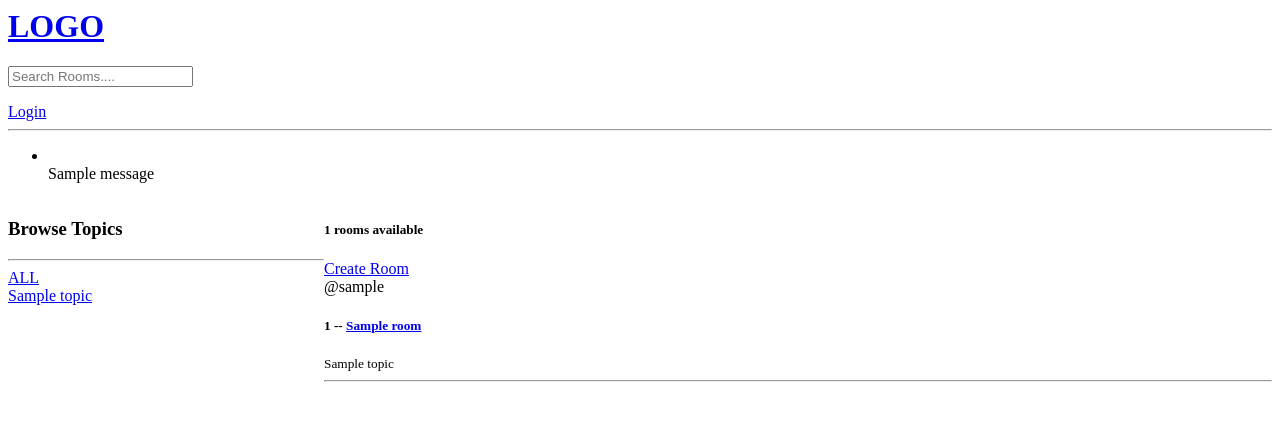
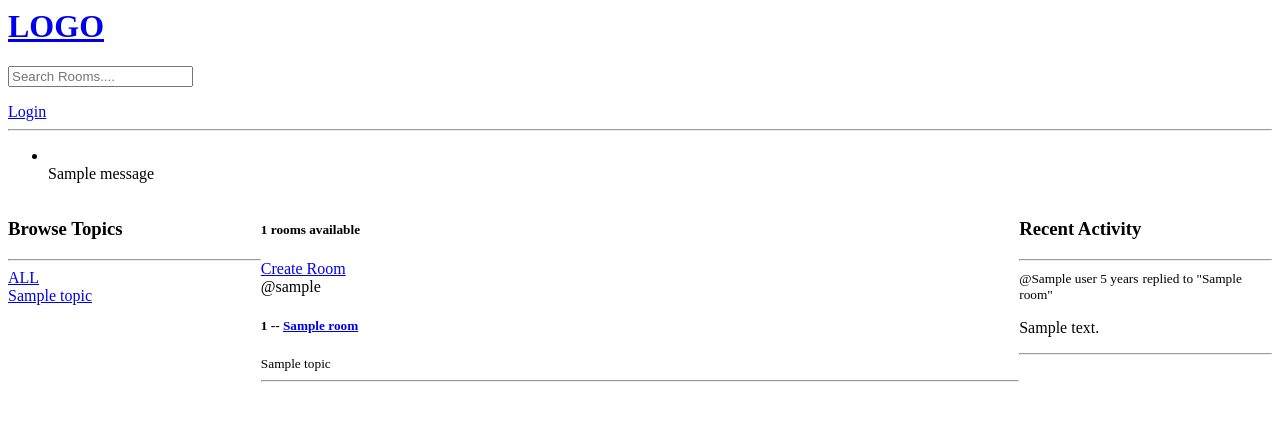
Before and after one commit to zerg26/Python-Django, a Django app: template base/templates/base/home.html in a window 1280 px wide. Shown: the top 421 px of the page. Run offline with Django 3.2, Linux system fonts and the light colour scheme; the template is opened without the code that fills it: most values are stand-ins (such as "Sample title", 1, 10 or a date in 2020); one stand-in notice (Sample message) is shown.

Commit message:
components

```diff
--- a/base/models.py
+++ b/base/models.py
@@ -35,5 +35,8 @@ class Message(models.Model):
     updated = models.DateTimeField(auto_now=True)
     created = models.DateTimeField(auto_now_add=True)
 
+    class Meta:
+        ordering = ['-updated', '-created']
+
     def __str__(self):
         return self.body[0:50]
--- /dev/null
+++ b/base/templates/base/activity_component.html
@@ -0,0 +1,14 @@
+<h3>Recent Activity</h3>
+        <hr>
+        {% for message in room_messages %}
+            <div>
+                <small>@{{message.user}}   {{message.created|timesince}}</small>
+                <small>replied to "{{message.room}}"</small>
+
+                <p>{{message}}</p>
+                {% if request.user == message.user%}
+                    <a href="{% url 'delete-message' message.id %}">Delete</a>
+                {%endif%}
+                <hr>
+            </div>
+        {%endfor%}
--- /dev/null
+++ b/base/templates/base/feed_component.html
@@ -0,0 +1,19 @@
+<div>
+    {% for room in rooms %}
+        <div>
+            {% if request.user == room.host%}
+            <a href="{% url 'update-room' room.id %}">Edit</a>
+            <a href="{% url 'delete-room' room.id %}">Delete</a>
+            {%endif%}
+
+            <span>@{{room.host.username}}</span>
+            <h5>{{room.id}} -- <a href='{% url "room" room.id %}'> {{room.name}} </a> </h5>
+
+            <small>{{room.topic.name}}</small>
+            <hr>
+
+        </div>
+
+
+    {%endfor%}
+</div>
--- a/base/templates/base/home.html
+++ b/base/templates/base/home.html
@@ -6,26 +6,14 @@
 <style>
     .home-container{
         display: grid;
-        grid-template-columns: 1fr 3fr;
+        grid-template-columns: 1fr 3fr 1fr;
     }
 </style>
 
 <div class="home-container">
 
     <div>
-        <h3>Browse Topics</h3>
-        <hr>
-
-        <div>
-            <a href="{% url 'home' %}">ALL</a>
-        </div>
-
-        {% for topic in topics %}
-            <div>
-                <a href="{% url 'home' %}?q={{ topic.name }}">{{topic.name}}</a>
-            </div>
-
-        {%endfor%}
+        {% include 'base/topics_component.html' %}
 
     </div>
 
@@ -33,27 +21,14 @@
         <h5>{{room_count}} rooms available</h5>
         <a href="{% url 'create-room' %}">Create Room</a>
 
-
-        <div>
-            {% for room in rooms %}
-                <div>
-                    {% if request.user == room.host%}
-                    <a href="{% url 'update-room' room.id %}">Edit</a>
-                    <a href="{% url 'delete-room' room.id %}">Delete</a>
-                    {%endif%}
-
-                    <span>@{{room.host.username}}</span>
-                    <h5>{{room.id}} -- <a href='{% url "room" room.id %}'> {{room.name}} </a> </h5>
-
-                    <small>{{room.topic.name}}</small>
-                    <hr>
-
-                </div>
+        {% include 'base/feed_component.html' %}
 
 
-            {%endfor%}
-        </div>
+    </div>
 
+
+    <div>
+        {%include 'base/activity_component.html' %}
     </div>
 
 
--- /dev/null
+++ b/base/templates/base/topics_component.html
@@ -0,0 +1,13 @@
+<h3>Browse Topics</h3>
+        <hr>
+
+        <div>
+            <a href="{% url 'home' %}">ALL</a>
+        </div>
+
+        {% for topic in topics %}
+            <div>
+                <a href="{% url 'home' %}?q={{ topic.name }}">{{topic.name}}</a>
+            </div>
+
+        {%endfor%}
--- a/base/views.py
+++ b/base/views.py
@@ -80,8 +80,9 @@ def home(request):
         )
     topics = Topic.objects.all()
     room_count = rooms.count()
+    room_messages = Message.objects.filter(Q(room__topic__name__icontains=q))
 
-    context = {'rooms': rooms, 'topics': topics, 'room_count':room_count}
+    context = {'rooms': rooms, 'topics': topics, 'room_count':room_count, 'room_messages': room_messages}
     return render(request, 'base/home.html', context)
 
 
```
